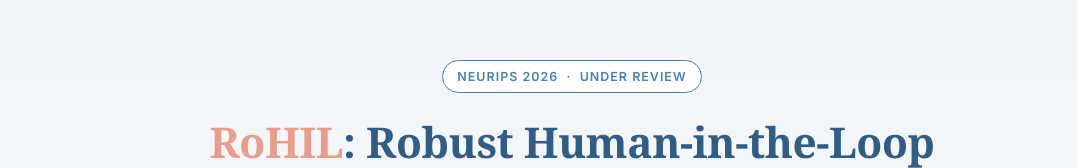
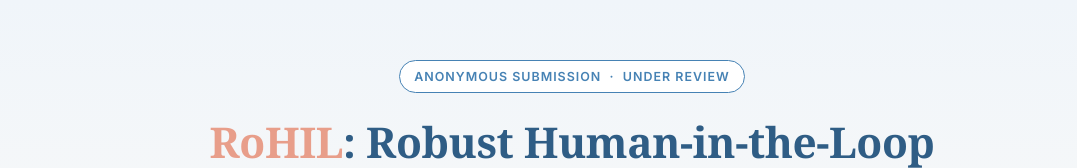
Before and after one commit to Anonymous4365/RoHIL, a plain HTML site: page docs/index.html in a window 1280 px wide. Shown: the top 168 px of the page, without its empty margins (68-1145 px from the left). Drawn offline with Linux system fonts and the light colour scheme.

Commit message:
Remove venue identifier from hero badge

```diff
--- a/docs/index.html
+++ b/docs/index.html
@@ -516,7 +516,7 @@
 <!-- ═══════════════════════ HERO ═══════════════════════ -->
 <header class="hero">
   <div class="hero-inner">
-    <div class="venue-badge">NeurIPS 2026 &nbsp;·&nbsp; Under Review</div>
+    <div class="venue-badge">Anonymous Submission &nbsp;·&nbsp; Under Review</div>
 
     <h1 class="title">
       <span class="ours">RoHIL</span>: Robust Human-in-the-Loop<br>
```
